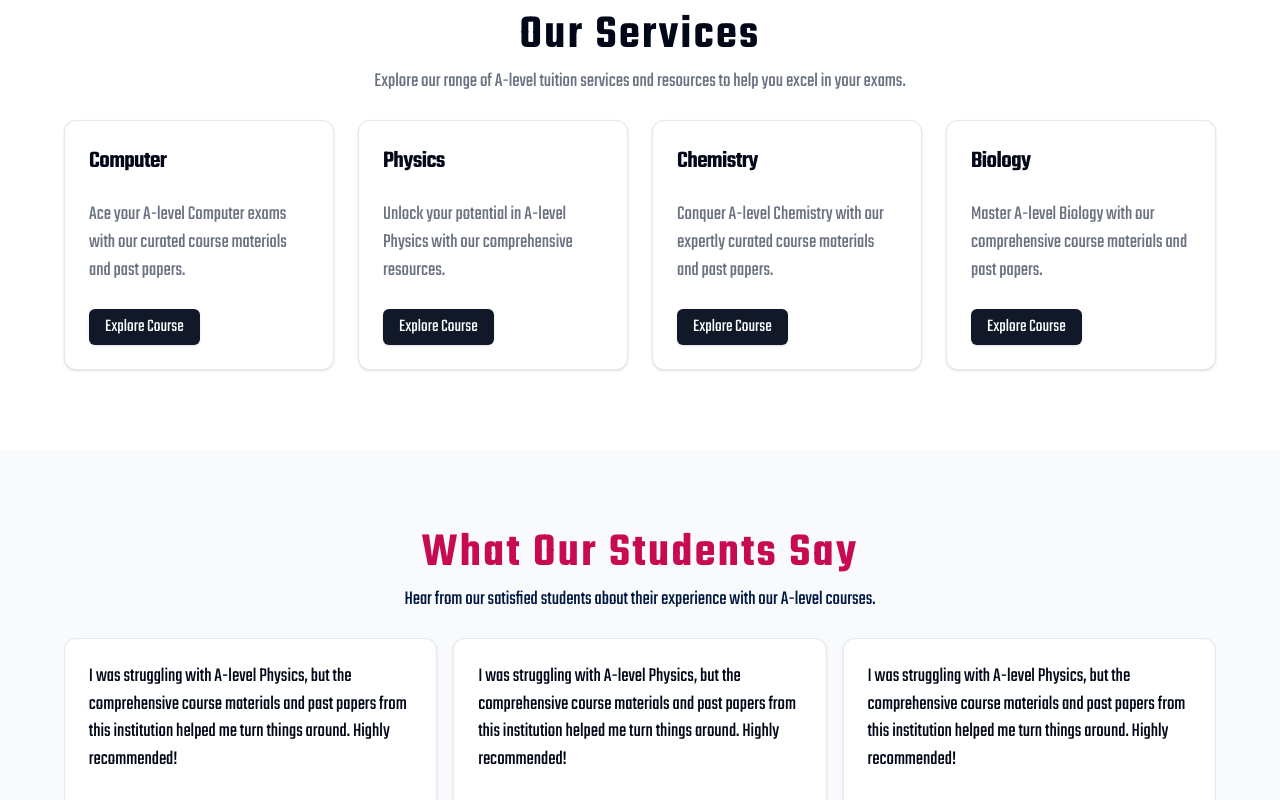
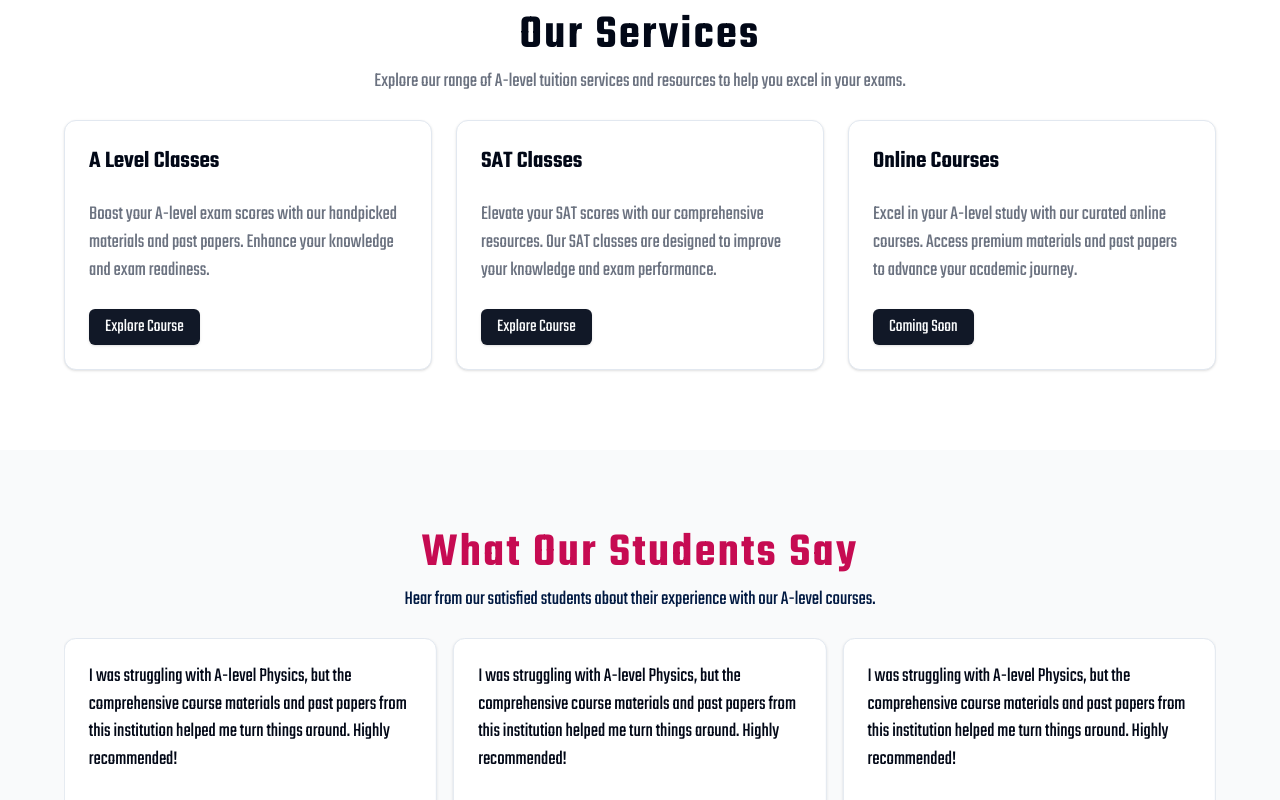
Before and after one commit to aayush-dhakal-max/e2a, a Next.js app: page / in a window 1280 px wide. Shown: the part 860-1660 px from the top of the page. Built offline with nearby package versions, Linux system fonts and the light colour scheme; grey boxes are pictures that could not be loaded.

Commit message:
our services cards made symmetric

```diff
--- a/src/components/component/Contact.tsx
+++ b/src/components/component/Contact.tsx
@@ -183,7 +183,7 @@ export default function Component() {
               </div>
             </div>
             <div className="rounded-lg bg-white p-2 shadow-md">
-              <h3 className="text-xl md:text-2xl font-bold tracking-normal md:tracking-wider">
+              <h3 className="text-4xl md:text-4xl font-bold tracking-normal md:tracking-wider">
                 Find Us on Map
               </h3>
               <div className="mt-1 aspect-video overflow-hidden rounded-lg">
--- a/src/components/component/OurServices.tsx
+++ b/src/components/component/OurServices.tsx
@@ -2,6 +2,27 @@ import React from "react";
 import { Card, CardContent, CardFooter, CardHeader, CardTitle } from "../ui/card";
 import Link from "next/link";
 import { teko2 } from "@/lib/utils";
+
+const courses = [
+  {
+    title: "A Level Classes",
+    description:
+      "Boost your A-level exam scores with our handpicked materials and past papers. Enhance your knowledge and exam readiness.",
+    link_text: "Explore Course",
+  },
+  {
+    title: "SAT Classes",
+    description:
+      "Elevate your SAT scores with our comprehensive resources. Our SAT classes are designed to improve your knowledge and exam performance.",
+    link_text: "Explore Course",
+  },
+  {
+    title: "Online Courses",
+    description:
+      "Excel in your A-level study with our curated online courses. Access premium materials and past papers to advance your academic journey.",
+    link_text: "Coming Soon",
+  },
+];
 
 const OurServices = () => {
   return (
@@ -18,79 +39,25 @@ const OurServices = () => {
               Explore our range of A-level tuition services and resources to help you excel in your exams.
             </p>
           </div>
-          <div className="grid gap-6 sm:grid-cols-2 md:grid-cols-3 items-center lg:grid-cols-4">
-            <Card>
+          <div className="grid gap-6 grid-cols-1 items-stretch md:grid-cols-2 lg:grid-cols-3 ">
+            {courses.map((course) => (
+              <Card className="" key={course.title}>
                 <CardHeader>
-                <CardTitle className="text-2xl">Computer</CardTitle>
+                  <CardTitle className="text-2xl tracking-normal">{course.title}</CardTitle>
                 </CardHeader>
                 <CardContent>
-                <p className="text-gray-500 text-xl">
-                  Ace your A-level Computer exams with our curated course materials and past papers.
-                </p>
+                  <p className="text-gray-500 text-xl">{course.description}</p>
                 </CardContent>
                 <CardFooter>
                   <Link
                     className="inline-flex h-9 items-center justify-center rounded-md bg-gray-900 px-4 py-2 text-lg font-medium text-gray-50 shadow transition-colors hover:bg-gray-900/90 focus-visible:outline-none focus-visible:ring-1 focus-visible:ring-gray-950 disabled:pointer-events-none disabled:opacity-50 dark:bg-gray-50 dark:text-gray-900 dark:hover:bg-gray-50/90 dark:focus-visible:ring-gray-300"
                     href="#"
                   >
-                  Explore Course
+                    {course.link_text}
                   </Link>
                 </CardFooter>
               </Card>
-            <Card>
-              <CardHeader>
-                <CardTitle className="text-2xl">Physics</CardTitle>
-              </CardHeader>
-              <CardContent>
-                <p className="text-gray-500 text-xl">
-                  Unlock your potential in A-level Physics with our comprehensive resources.
-                </p>
-              </CardContent>
-              <CardFooter>
-                <Link
-                  className="inline-flex h-9 items-center justify-center rounded-md bg-gray-900 px-4 py-2 text-lg font-medium text-gray-50 shadow transition-colors hover:bg-gray-900/90 focus-visible:outline-none focus-visible:ring-1 focus-visible:ring-gray-950 disabled:pointer-events-none disabled:opacity-50 dark:bg-gray-50 dark:text-gray-900 dark:hover:bg-gray-50/90 dark:focus-visible:ring-gray-300"
-                  href="#"
-                >
-                  Explore Course
-                </Link>
-              </CardFooter>
-            </Card>
-            <Card>
-              <CardHeader>
-                <CardTitle className="text-2xl">Chemistry</CardTitle>
-              </CardHeader>
-              <CardContent>
-                <p className="text-gray-500 text-xl">
-                  Conquer A-level Chemistry with our expertly curated course materials and past papers.
-                </p>
-              </CardContent>
-              <CardFooter>
-                <Link
-                  className="inline-flex h-9 items-center justify-center rounded-md bg-gray-900 px-4 py-2 text-lg font-medium text-gray-50 shadow transition-colors hover:bg-gray-900/90 focus-visible:outline-none focus-visible:ring-1 focus-visible:ring-gray-950 disabled:pointer-events-none disabled:opacity-50 dark:bg-gray-50 dark:text-gray-900 dark:hover:bg-gray-50/90 dark:focus-visible:ring-gray-300"
-                  href="#"
-                >
-                  Explore Course
-                </Link>
-              </CardFooter>
-            </Card>
-            <Card>
-              <CardHeader>
-                <CardTitle className="text-2xl">Biology</CardTitle>
-              </CardHeader>
-              <CardContent>
-                <p className="text-gray-500 text-xl">
-                  Master A-level Biology with our comprehensive course materials and past papers.
-                </p>
-              </CardContent>
-              <CardFooter>
-                <Link
-                  className="inline-flex h-9 items-center justify-center rounded-md bg-gray-900 px-4 py-2 text-lg font-medium text-gray-50 shadow transition-colors hover:bg-gray-900/90 focus-visible:outline-none focus-visible:ring-1 focus-visible:ring-gray-950 disabled:pointer-events-none disabled:opacity-50 dark:bg-gray-50 dark:text-gray-900 dark:hover:bg-gray-50/90 dark:focus-visible:ring-gray-300"
-                  href="#"
-                >
-                  Explore Course
-                </Link>
-              </CardFooter>
-            </Card>
+            ))}
           </div>
         </div>
       </div>
```
Lines whose indentation alone changed are shown as unchanged.
